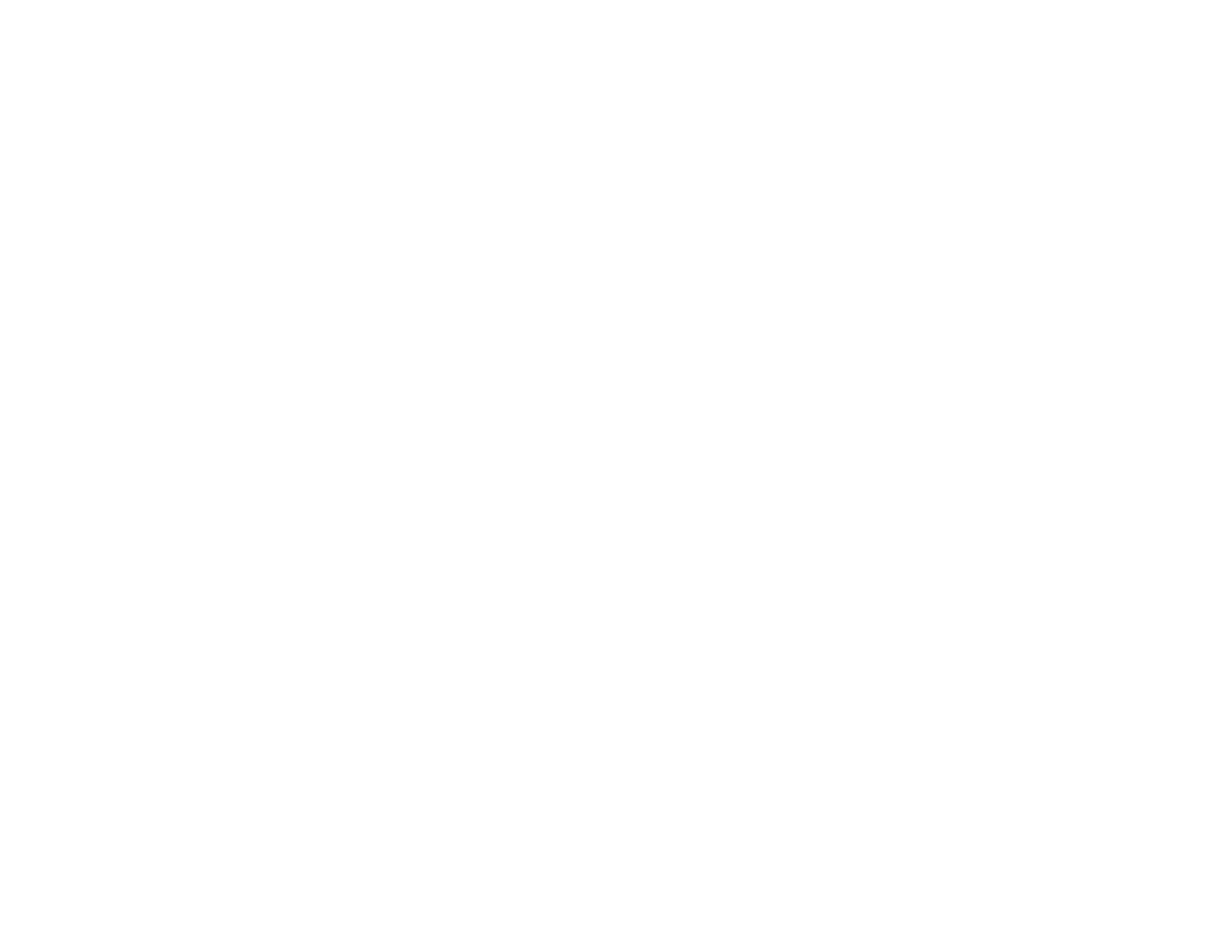
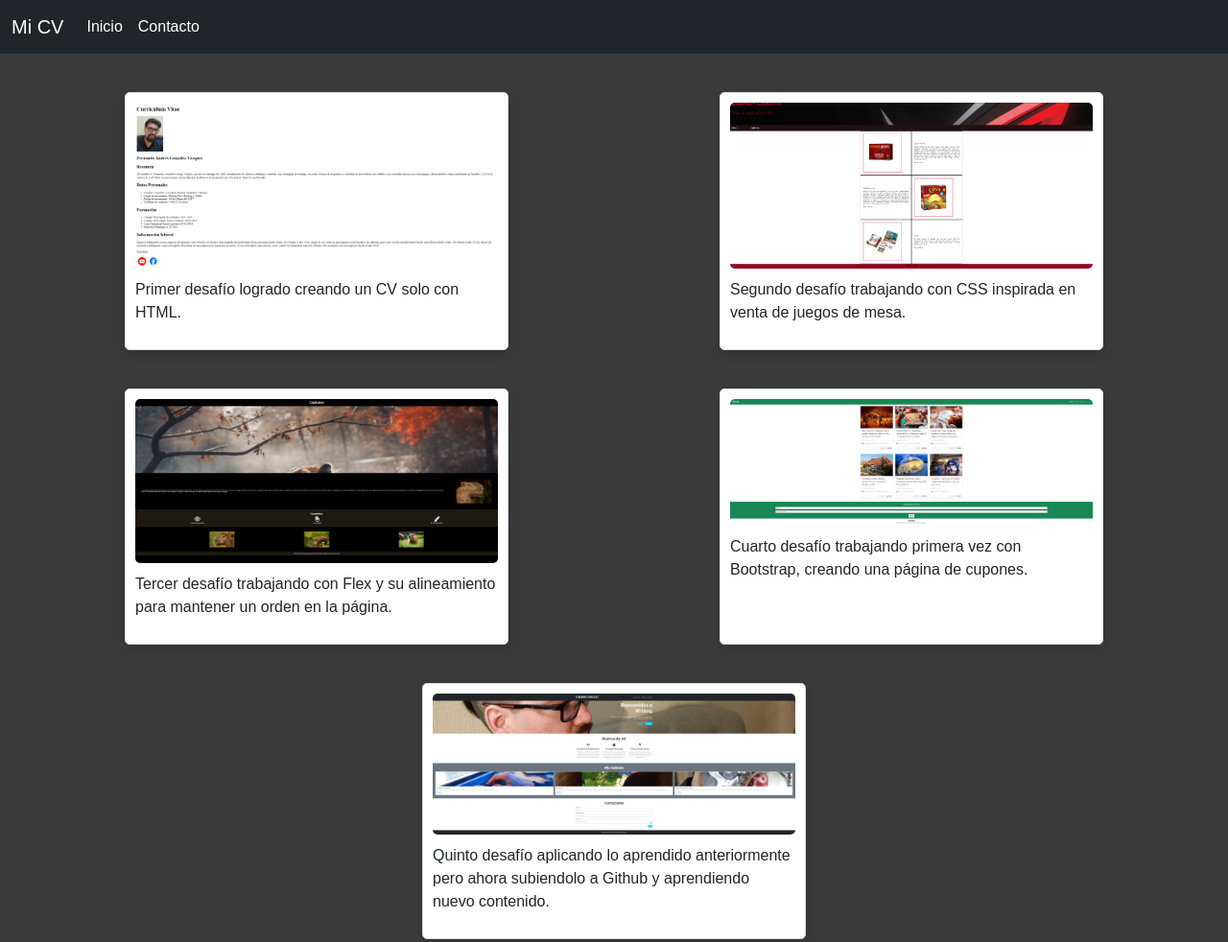
Before and after one commit to fergon97/fergon97.github.io, a plain HTML site: page portafolio.html in a window 1280 px wide. Shown: the whole page at 96% size. Before the commit the page ends 800 px from the top, so only its background shows below. Drawn offline with nearby package versions, Linux system fonts and the light colour scheme.

Commit message:
Agregado de Navbar y card en portafólio y modificación de style.css

```diff
--- a/assets/css/style.css
+++ b/assets/css/style.css
@@ -29,3 +29,28 @@ footer {
   color: white;
   text-align: center;
 }
+
+section {
+  display: flex;
+  flex-wrap: wrap;
+  justify-content: space-around;
+  padding: 20px;
+}
+
+.card {
+  width: 400px;
+  margin: 20px;
+  border: 1px solid #ddd;
+  border-radius: 5px;
+  padding: 10px;
+  box-shadow: 0 4px 8px rgba(0, 0, 0, 0.1);
+}
+
+img {
+  width: 100%;
+  border-radius: 5px;
+}
+
+p {
+  margin-top: 10px;
+}
--- a/portafolio.html
+++ b/portafolio.html
@@ -0,0 +1,99 @@
+<!DOCTYPE html>
+<html lang="es">
+  <head>
+    <meta charset="UTF-8" />
+    <meta name="viewport" content="width=device-width, initial-scale=1.0" />
+    <link rel="stylesheet" href="./assets/css/normalize.css" />
+    <link
+      href="https://cdn.jsdelivr.net/npm/bootstrap@5.1.3/dist/css/bootstrap.min.css"
+      rel="stylesheet"
+      integrity="sha384-1BmE4kWBq78iYhFldvKuhfTAU6auU8tT94WrHftjDbrCEXSU1oBoqyl2QvZ6jIW3"
+      crossorigin="anonymous"
+    />
+    <link rel="stylesheet" href="./assets/css/style.css" />
+    <title>Portafólio</title>
+  </head>
+  <body>
+    <nav class="navbar navbar-expand-lg navbar-dark bg-dark">
+      <div class="container-fluid">
+        <a class="navbar-brand" href="#">Mi CV</a>
+        <button
+          class="navbar-toggler"
+          type="button"
+          data-bs-toggle="collapse"
+          data-bs-target="#navbarNav"
+          aria-controls="navbarNav"
+          aria-expanded="false"
+          aria-label="Toggle navigation"
+        >
+          <span class="navbar-toggler-icon"></span>
+        </button>
+        <div class="collapse navbar-collapse" id="navbarNav">
+          <ul class="navbar-nav">
+            <li class="nav-item">
+              <a class="nav-link active" aria-current="page" href="index.html"
+                >Inicio</a
+              >
+            </li>
+            <li class="nav-item">
+              <a
+                class="nav-link active"
+                aria-current="page"
+                href="https://wa.me/56992188840"
+                >Contacto</a
+              >
+            </li>
+          </ul>
+        </div>
+      </div>
+    </nav>
+
+    <section>
+      <div class="card">
+        <img src="./assets/imgs/img-1.png" alt="Imagen 1" />
+        <p>Primer desafío logrado creando un CV solo con HTML.</p>
+      </div>
+
+      <div class="card">
+        <img src="./assets/imgs/img-2.png" alt="Imagen 2" />
+        <p>
+          Segundo desafío trabajando con CSS inspirada en venta de juegos de
+          mesa.
+        </p>
+      </div>
+
+      <div class="card">
+        <img src="./assets/imgs/img-3.png" alt="Imagen 3" />
+        <p>
+          Tercer desafío trabajando con Flex y su alineamiento para mantener un
+          orden en la página.
+        </p>
+      </div>
+
+      <div class="card">
+        <img src="./assets/imgs/img-4.png" alt="Imagen 4" />
+        <p>
+          Cuarto desafío trabajando primera vez con Bootstrap, creando una
+          página de cupones.
+        </p>
+      </div>
+
+      <div class="card">
+        <img src="./assets/imgs/img-5.png" alt="Imagen 5" />
+        <p>
+          Quinto desafío aplicando lo aprendido anteriormente pero ahora
+          subiendolo a Github y aprendiendo nuevo contenido.
+        </p>
+      </div>
+    </section>
+  </body>
+  <script
+    src="https://cdn.jsdelivr.net/npm/bootstrap@5.1.3/dist/js/bootstrap.bundle.min.js"
+    integrity="sha384-ka7Sk0Gln4gmtz2MlQnikT1wXgYsOg+OMhuP+IlRH9sENBO0LRn5q+8nbTov4+1p"
+    crossorigin="anonymous"
+  ></script>
+  <script
+    src="https://kit.fontawesome.com/2603bfdd6c.js"
+    crossorigin="anonymous"
+  ></script>
+</html>
```
Also changed, not shown: index.html (+3 -1 lines), assets/imgs/img-1.png (added), assets/imgs/img-2.png (added), assets/imgs/img-3.png (added), assets/imgs/img-4.png (added), assets/imgs/img-5.png (added).
